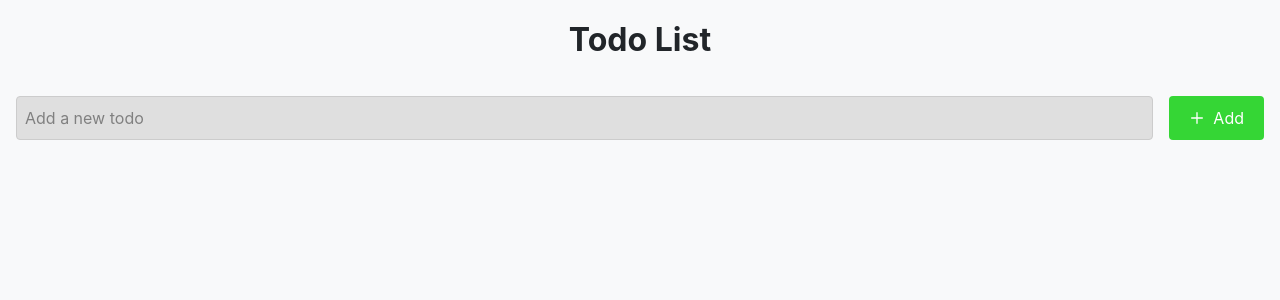
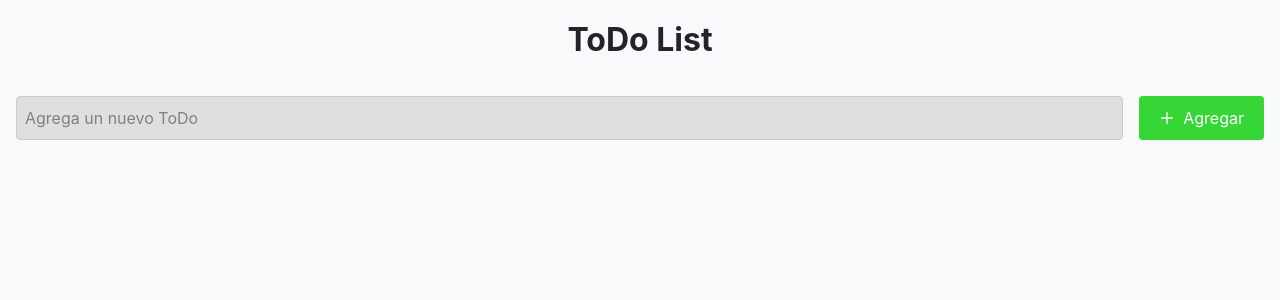
Before and after one commit to hsilv/TechnicalTest, a React (Vite) app in the folder frontend/: page / in a window 1280 px wide. Shown: the top 300 px of the page. Built offline with nearby package versions, Linux system fonts and the light colour scheme.

Commit message:
[fix/frontend]: Change lang to Spanish

```diff
--- a/frontend/src/components/organisms/TodoInput/TodoInput.tsx
+++ b/frontend/src/components/organisms/TodoInput/TodoInput.tsx
@@ -36,7 +36,7 @@ const TodoInput: React.FC<TodoInputProps> = ({
         type="text"
         value={text}
         onChange={(e) => setText(e.target.value)}
-        placeholder="Add a new todo"
+        placeholder="Agrega un nuevo ToDo"
         className={styles.input}
       />
       <IconizedButton
@@ -50,7 +50,7 @@ const TodoInput: React.FC<TodoInputProps> = ({
           type === "add" ? styles.addButton : styles.editButton
         )}
       >
-        {type === "add" ? "Add" : "Edit"}
+        {type === "add" ? "Agregar" : "Editar"}
       </IconizedButton>
     </div>
   );
--- a/frontend/src/components/organisms/TodoItem/TodoItem.module.scss
+++ b/frontend/src/components/organisms/TodoItem/TodoItem.module.scss
@@ -1,4 +1,4 @@
-$minBreakpoint: 500px;
+$minBreakpoint: 680px;
 $showOnlyIconsBreakpoint: 460px;
 
 .todoItem {
--- a/frontend/src/components/organisms/TodoItem/TodoItem.tsx
+++ b/frontend/src/components/organisms/TodoItem/TodoItem.tsx
@@ -35,7 +35,7 @@ const TodoItem: React.FC<TodoItemProps> = ({
             completed ? styles.completedButton : styles.completeButton
           )}
         >
-          {completed ? "Completed" : "Complete"}
+          {completed ? "Completado" : "Completar"}
         </IconizedButton>
         <IconizedButton
           icon={TrashIcon}
@@ -45,7 +45,7 @@ const TodoItem: React.FC<TodoItemProps> = ({
           onClick={onDelete}
           className={classNames(styles.actionButton, styles.deleteButton)}
         >
-          Delete
+          Eliminar
         </IconizedButton>
         <IconizedButton
           icon={EditIcon}
@@ -55,7 +55,7 @@ const TodoItem: React.FC<TodoItemProps> = ({
           onClick={onEdit}
           className={classNames(styles.actionButton, styles.editButton)}
         >
-          Edit
+          Editar
         </IconizedButton>
       </div>
     </div>
--- a/frontend/src/components/templates/TodoEditModal/TodoEditModal.tsx
+++ b/frontend/src/components/templates/TodoEditModal/TodoEditModal.tsx
@@ -58,7 +58,7 @@ const TodoEditModal: React.FC<TodoEditModalProps> = ({
           />
           <div className={styles.actions}>
             <Button styleType="solid" variant="danger" onClick={handleClose}>
-              Cancel
+              Cancelar
             </Button>
           </div>
         </div>
--- a/frontend/src/components/templates/TodoTemplate/TodoTemplate.tsx
+++ b/frontend/src/components/templates/TodoTemplate/TodoTemplate.tsx
@@ -12,7 +12,7 @@ const TodoTemplate: React.FC<TodoTemplateProps> = ({ onEditTodo }) => {
   return (
     <div className={styles.todoTemplateContainer}>
       <Heading level="h1" className={styles.todoHeading}>
-        Todo List
+        ToDo List
       </Heading>
       <TodoInput onSubmit={addTodo} className={styles.todoInput} />
       <TodoList
```
